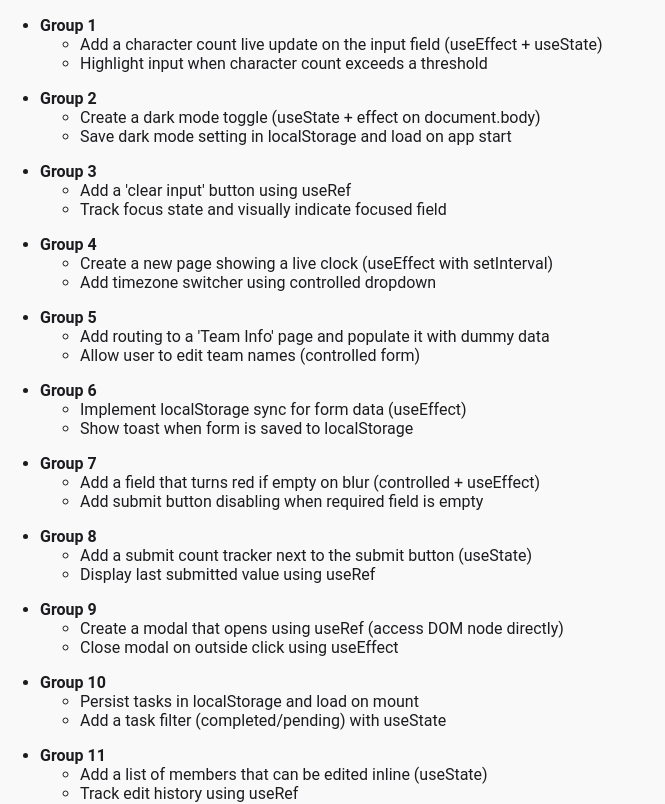
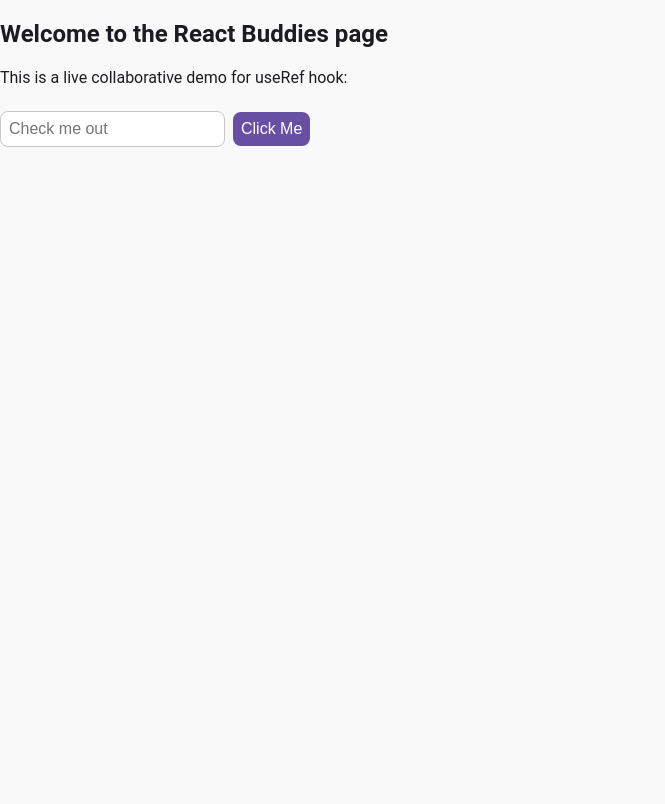
Before and after one commit to Moringa-SDF-PT10/react-buddies, a React (Vite) app: page / in a window 1280 px wide. Shown: the top 804 px of the page, without its empty margins (0-665 px from the left). Built offline with nearby package versions, Linux system fonts and the light colour scheme.

Commit message:
feature: add home ui

```diff
--- a/package.json
+++ b/package.json
@@ -11,7 +11,8 @@
   },
   "dependencies": {
     "react": "^19.1.0",
-    "react-dom": "^19.1.0"
+    "react-dom": "^19.1.0",
+    "react-router-dom": "^6.30.0"
   },
   "devDependencies": {
     "@eslint/js": "^9.25.0",
--- /dev/null
+++ b/src/components/Home.jsx
@@ -0,0 +1,10 @@
+export default function Home(){
+    return (
+        <div>
+            <h2>Welcome to the React Buddies page</h2>
+            <p>This is a live collaborative demo for useRef hook:</p>
+            <input placeholder="Check me out" />
+            <button>Click Me</button>
+        </div>
+    )
+}
--- a/src/components/app/App.jsx
+++ b/src/components/app/App.jsx
@@ -1,3 +1,4 @@
+import Home from '../Home'
 import TaskList from '../TaskList'
 import './App.css'
 
@@ -6,7 +7,8 @@ function App() {
   return (
     <>
       <div>
-        <TaskList/>
+        <Home/>
+        {/* <TaskList/> */}
       </div>
     </>
   )
--- a/src/main.jsx
+++ b/src/main.jsx
@@ -2,9 +2,17 @@ import { StrictMode } from 'react'
 import { createRoot } from 'react-dom/client'
 import './index.css'
 import App from './components/app/App'
+import { BrowserRouter } from 'react-router-dom'
 
 createRoot(document.getElementById('root')).render(
   <StrictMode>
-    <App />
+    <BrowserRouter>
+      <App />
+    </BrowserRouter>
   </StrictMode>,
 )
+
+// 3 Types of Routers
+// a. BrowserRowter -Synonymous to the browser operations
+// b. HashRouter
+// c. MemoryRouter
```
Also changed, not shown: 1 other file (tests, documents, lock files or other folders).
